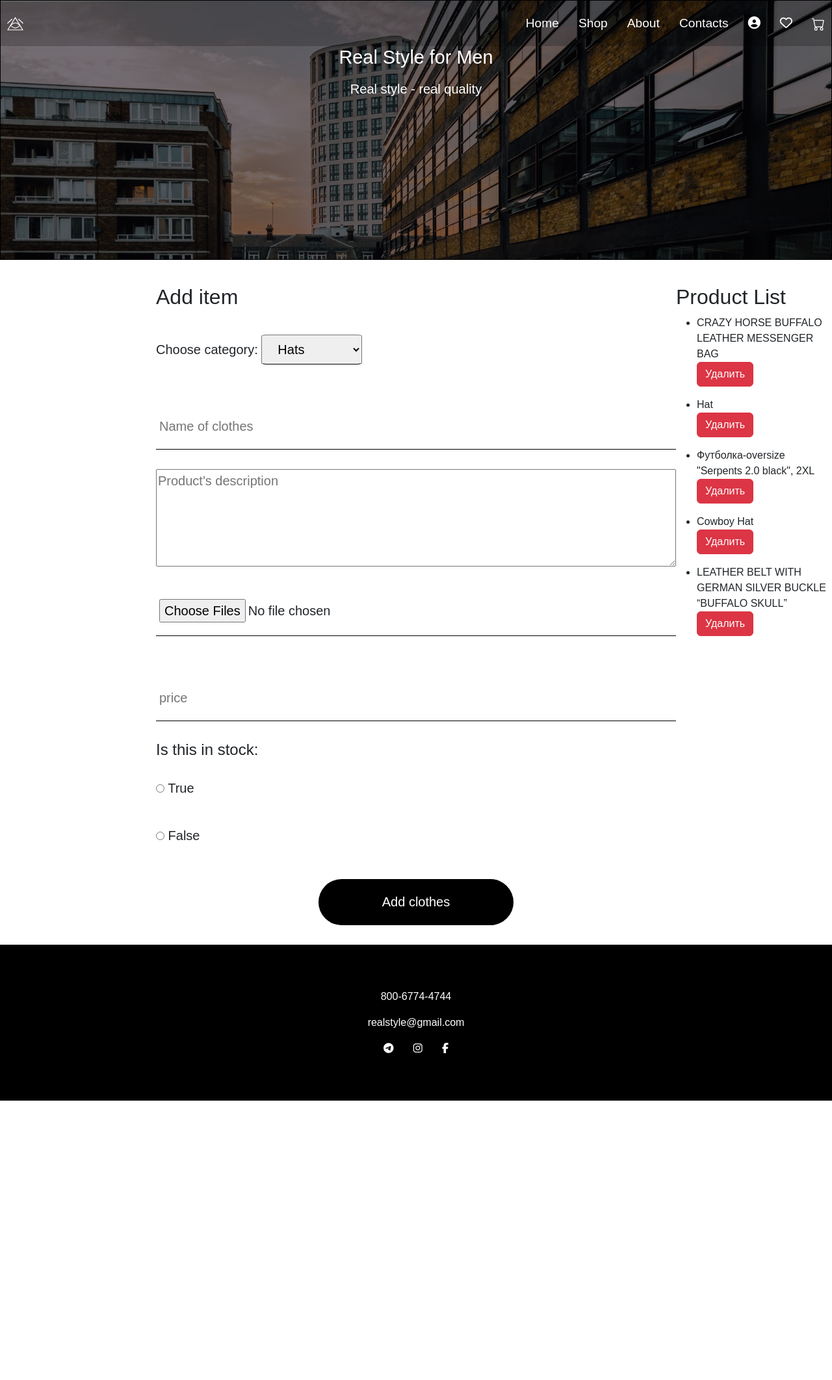
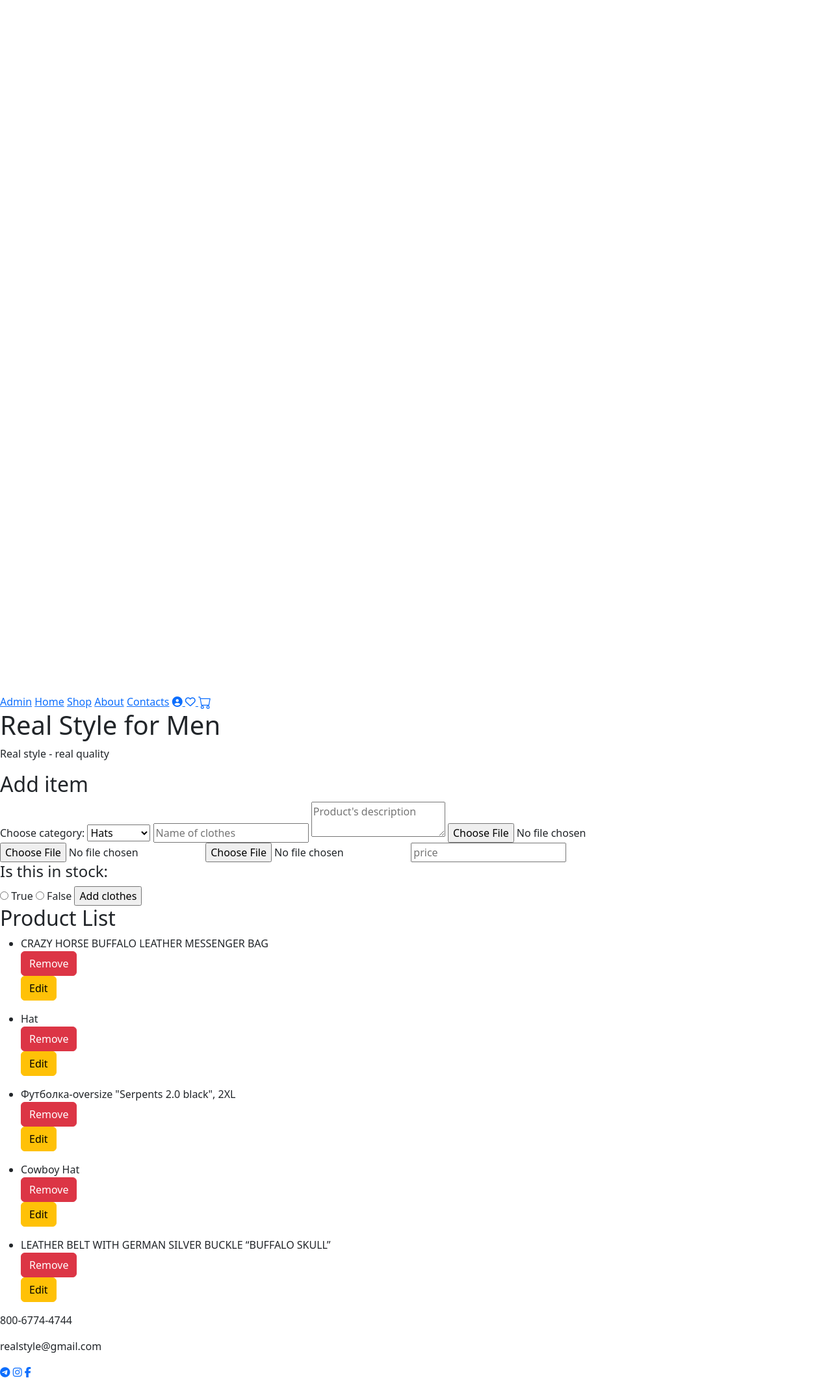
Before and after one commit to deus99999/Flask_style_shop, a Flask app: page /add_items in a window 1280 px wide. Shown: the whole page at 65% size. Before the commit the page ends 1694 px from the top, so only its background shows below. Run offline with Flask 3, Linux system fonts and the light colour scheme; some libraries are stand-ins or nearby versions.

Commit message:
Added forms for product image2 and image3

```diff
--- a/app.py
+++ b/app.py
@@ -21,9 +21,10 @@ migrate = Migrate(app, db)
 app.config['SQLALCHEMY_TRACK_MODIFICATIONS'] = False
 app.config['FLASK_ADMIN_SWATCH'] = 'cerulean'
 #app.config['BASIC_AUTH_USERNAME'] = 'flaskadmin'
-#app.config['BASIC_AUTH_PASSWORD'] = 'flaskadmin'
+# app.config['BASIC_AUTH_PASSWORD'] = 'flaskadmin'
 
 app.permanent_session_lifetime = datetime.timedelta(days=365)
+
 
 class Favorite(db.Model):
     id = db.Column(db.Integer, primary_key=True)
@@ -82,7 +83,9 @@ class Product(db.Model):
     id = db.Column(db.Integer, primary_key=True)
     title = db.Column(db.String(100), nullable=False)
     description = db.Column(db.String(2000), nullable=False)
-    item_image_path = db.Column(db.String(255), nullable=False)
+    item_image1 = db.Column(db.String(255), nullable=False)
+    item_image2 = db.Column(db.String(255), nullable=False)
+    item_image3 = db.Column(db.String(255), nullable=False)
     price = db.Column(db.Float, nullable=False)
     in_stock = db.Column(db.String(100), default=True) # Boolean
     category_id = db.Column(db.Integer, db.ForeignKey('category.id'), nullable=False)#, primary_key=True)
@@ -94,10 +97,15 @@ class Product(db.Model):
 #     phone_number = db.Column(db.Integer, nullable=False)
 
 
-admin = Admin(app, name='admin', template_mode='bootstrap3')
-admin.add_view(ModelView(Category, db.session))
-admin.add_view(ModelView(Product, db.session))
-admin.add_view(ModelView(Team, db.session))
+# admin = Admin(app, name='admin', template_mode='bootstrap3')
+# admin.add_view(ModelView(Category, db.session))
+# admin.add_view(ModelView(Product, db.session))
+# admin.add_view(ModelView(Team, db.session))
+
+
+@app.route("/admin_page")
+def admin_page():
+    return render_template("/admin/admin_page.html")
 
 
 @app.route("/add_category", methods=['GET', 'POST'])
@@ -227,16 +235,26 @@ def add_items():
             if not os.path.exists(f"static/images/{category.title}"):
                 os.makedirs(f"static/images/{category.title}")
 
-            item_image = request.files['item_image']
-            item_image_path = f'static/images/{category.title}/' + item_image.filename
-            item_image.save(item_image_path)
+            item_image1 = request.files['item_image1']
+            item_image_path1 = f'static/images/{category.title}/' + item_image1.filename
+            item_image1.save(item_image_path1)
+
+            item_image2 = request.files['item_image2']
+            item_image_path2 = f'static/images/{category.title}/' + item_image2.filename
+            item_image2.save(item_image_path2)
+
+            item_image3 = request.files['item_image3']
+            item_image_path3 = f'static/images/{category.title}/' + item_image3.filename
+            item_image3.save(item_image_path3)
         else:
             return "Создайте категорию!"
         price = request.form['price']
         in_stock = request.form['is_in_stock']
         product = Product(category_id=category_id, title=title,
                           description=description,
-                          item_image_path=item_image_path,
+                          item_image1=item_image_path1,
+                          item_image2=item_image_path2,
+                          item_image3=item_image_path3,
                           price=price, in_stock=in_stock)
 
         try:
@@ -270,7 +288,7 @@ def add_to_cart(product_id):
                 'price_for_one': float(product.price),
                 'price': float(product.price),
                 'quantity': 1,
-                'img_path': product.item_image_path,
+                'img_path': product.item_image1,
             }
         else:
             session['cart'][str(product_id)]['price'] += float(product.price)
--- a/static/css/ProductDetailStyle.css
+++ b/static/css/ProductDetailStyle.css
@@ -36,7 +36,7 @@
 
 .product_detail .small_images img:hover {
     border: 2px solid black;
-    cursor: pointer;
+/*    cursor: pointer;*/
 
 }
 
@@ -163,8 +163,8 @@ button:hover {
     background: #C1FFDC;
     border: 2px solid #5FF978;
     border-radius: 10px;
-    width: 50%;
-    height: 60px;
+    width: 53%;
+    height: 62px;
     display: flex;
     justify-content: center;
     align-items: center;
--- a/static/css/styleShop.css
+++ b/static/css/styleShop.css
@@ -197,8 +197,8 @@ header {
     background: #C1FFDC;
     border: 2px solid #5FF978;
     border-radius: 10px;
-    width: 50%;
-    height: 60px;
+    width: 53%;
+    height: 62px;
     display: flex;
     justify-content: center;
     align-items: center;
--- a/templates/add_items.html
+++ b/templates/add_items.html
@@ -3,7 +3,7 @@
 
 {% block style %}
 	<link rel="stylesheet" href="https://cdn.jsdelivr.net/npm/bootstrap@5.2.3/dist/css/bootstrap.min.css" integrity="sha384-rbsA2VBKQhggwzxH7pPCaAqO46MgnOM80zW1RWuH61DGLwZJEdK2Kadq2F9CUG65" crossorigin="anonymous">
-	<link rel="stylesheet" type="text/css" href="../static/css/styleContacts.css">
+	<link rel="stylesheet" type="text/css" href="../static/css/AddItemsStyle.css">
 {% endblock %}
 
 {% block content %}
@@ -23,7 +23,9 @@
 
 			<input type="text" name="title" id="title" placeholder="Name of clothes">
 			<textarea placeholder="Product's description" id="description" name="description"></textarea>
-			<input type="file" name="item_image" id="item_image" multiple>
+			<input type="file" name="item_image1" id="item_image1">
+			<input type="file" name="item_image2" id="item_image2">
+			<input type="file" name="item_image3" id="item_image3">
 
 		    <input type="number" placeholder="price" id="price" name="price">
 
@@ -40,16 +42,22 @@
 			<input type="submit" value="Add clothes" id="submit">
 		</form>
 
-		<div class="">
+		<div class="products">
 		{% if products %}
 		<h2>Product List</h2>
 		{% for product in products %}
 			<ul>
 				<li>{{ product.title }}</li>
-				<form method="post" action="/delete_item">
-            		<input type="hidden" name="item_id" value="{{ product.id }}">
-            		<button type="submit" class="btn btn-danger">Удалить</button>
-        		</form>
+				<div class="btn_forms">
+					<form method="post" action="/delete_item">
+            			<input type="hidden" name="item_id" value="{{ product.id }}">
+            			<button type="submit" class="btn btn-danger">Remove</button>
+        			</form>
+        			<form method="post" action="/delete_item">
+            			<input type="hidden" name="item_id" value="{{ product.id }}">
+            			<button type="submit" class="btn btn-warning">Edit</button>
+        			</form>
+				</div>
 			</ul>
 
 		{% endfor %}
--- a/templates/base.html
+++ b/templates/base.html
@@ -20,6 +20,8 @@
                     <img src="{{ url_for('static', filename='logo.svg') }}" alt="logo">
 
                     <div id="HideMenu" class="menu">
+                        <a href="{{ url_for('admin_page') }}">Admin</a>
+
                         <a href="{{ url_for('home') }}">Home</a>
                         <a href="{{ url_for('shop') }}">Shop</a>
                         <a href="{{ url_for('about') }}">About</a>
@@ -79,10 +81,15 @@
     </div>
 
 
-<script src="https://kit.fontawesome.com/f4d332ee29.js" crossorigin="anonymous"></script>
-<script src="//ajax.googleapis.com/ajax/libs/jquery/3.1.0/jquery.min.js"></script>
-<script type="text/javascript">
-    $('.flash').fadeOut(1800);
-</script>
+    <script src="https://kit.fontawesome.com/f4d332ee29.js" crossorigin="anonymous"></script>
+    <script src="//ajax.googleapis.com/ajax/libs/jquery/3.1.0/jquery.min.js"></script>
+    <script type="text/javascript">
+    $('.flash').fadeOut(2000);
+
+
+    </script>
+    <script src="https://code.jquery.com/jquery-3.2.1.slim.min.js" integrity="sha384-KJ3o2DKtIkvYIK3UENzmM7KCkRr/rE9/Qpg6aAZGJwFDMVNA/GpGFF93hXpG5KkN" crossorigin="anonymous"></script>
+    <script src="https://cdn.jsdelivr.net/npm/popper.js@1.12.9/dist/umd/popper.min.js" integrity="sha384-ApNbgh9B+Y1QKtv3Rn7W3mgPxhU9K/ScQsAP7hUibX39j7fakFPskvXusvfa0b4Q" crossorigin="anonymous"></script>
+    <script src="https://cdn.jsdelivr.net/npm/bootstrap@4.0.0/dist/js/bootstrap.min.js" integrity="sha384-JZR6Spejh4U02d8jOt6vLEHfe/JQGiRRSQQxSfFWpi1MquVdAyjUar5+76PVCmYl" crossorigin="anonymous"></script>
 </body>
 </html>
--- a/templates/shop.html
+++ b/templates/shop.html
@@ -26,7 +26,7 @@
 			<a href="{{ url_for('product_detail', product_id=product.id) }}">
 			<div class="item">
 				<div class="overlay">
-					<img class="item_img" src="{{ product.item_image_path }}" alt="{{ product.item_image_path }}">
+					<img class="item_img" src="{{ product.item_image1 }}" alt="{{ product.item_image_path }}">
 <!-- <img class="item_img" src="{{ url_for('static', filename='product.item_image_path') }}"> -->
 
 					</div>
```
Also changed, not shown: templates/product_detail.html (+9 -6 lines), instance/database.db (deleted).
